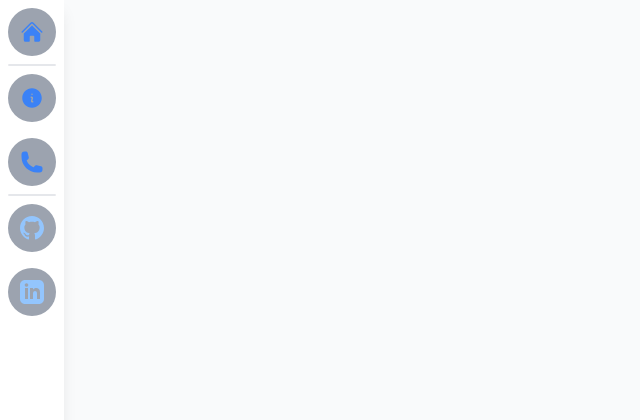
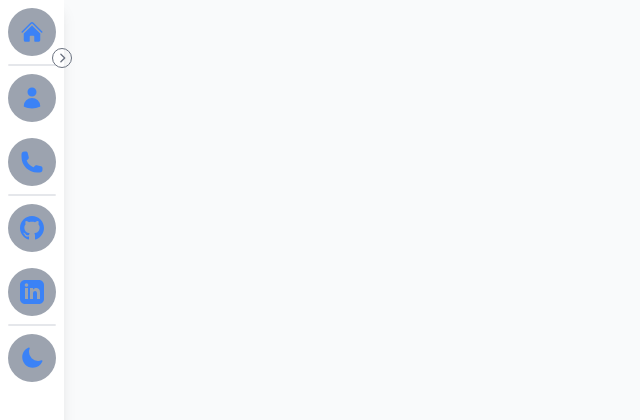
Before and after one commit to bdsilver89/portfolio, a React (Vite) app: page / in a window 1280 px wide. Shown: the top 420 px of the page, without its empty margins (0-640 px from the left). Built offline with nearby package versions, Linux system fonts and the light colour scheme.

Commit message:
feat: tidy up sidebar component, add links to pages including github and linkedin. add dark mode toggle switch to menu

```diff
--- a/src/components/Sidebar.tsx
+++ b/src/components/Sidebar.tsx
@@ -1,16 +1,67 @@
-import { HomeIcon, InformationCircleIcon, PhoneIcon } from "@heroicons/react/24/solid";
-import React from "react";
+import { HomeIcon, PhoneIcon, UserIcon, SunIcon, MoonIcon } from "@heroicons/react/24/solid";
+import { ChevronLeftIcon, ChevronRightIcon } from "@heroicons/react/20/solid";
+import React, { useState } from "react";
 
 import { GitHubIcon, LinkedInIcon } from "@components/icons";
+import { cn } from "@lib/utils";
+import { useDarkModeContext } from "@context/DarkMode";
 
-function SideBarIcon({ icon, text = "tooltip" }: { icon: React.ReactNode; text?: string }) {
+const sidebarIconStyleBase =
+  "group relative mx-auto my-2 flex h-12 cursor-pointer items-center rounded-3xl bg-gray-400 text-blue-500 transition-all duration-300 ease-linear hover:rounded-xl hover:bg-blue-400 hover:text-white dark:bg-gray-800 dark:text-blue-300";
+
+const sideBarIconHoverTextStyle =
+  "absolute left-14 m-2 w-auto min-w-max origin-left scale-0 rounded-md bg-gray-900 p-2 text-xs font-bold text-white shadow-md transition-all duration-100 group-hover:scale-100";
+
+const iconStyle = "h-6 w-6";
+
+type SideBarIconProps = {
+  isOpen: boolean;
+  icon: React.ReactNode;
+  text: string;
+};
+
+type SideBarIconLinkProps = SideBarIconProps & {
+  variant?: "internal" | "external";
+  href: string;
+};
+
+function SideBarIcon(props: SideBarIconProps) {
   return (
-    <div className="group relative mx-auto my-2 flex h-12 w-12 cursor-pointer items-center justify-center rounded-3xl bg-gray-400 text-blue-500 transition-all duration-300 ease-linear hover:rounded-xl hover:bg-blue-400 hover:text-white dark:bg-gray-800 dark:text-blue-300">
-      {icon}
-      <span className="absolute left-14 m-2 w-auto min-w-max origin-left scale-0 rounded-md bg-gray-900 p-2 text-xs font-bold text-white shadow-md transition-all duration-100 group-hover:scale-100">
-        {text}
-      </span>
+    <div className={cn(props.isOpen ? "w-56 justify-start px-3" : "w-12 justify-center", sidebarIconStyleBase)}>
+      {props.icon}
+      {!props.isOpen ? (
+        <span className={sideBarIconHoverTextStyle}>{props.text}</span>
+      ) : (
+        <span className="m-2 font-bold">{props.text}</span>
+      )}
     </div>
+  );
+}
+
+function SideBarIconLink(props: SideBarIconLinkProps) {
+  const { variant = "internal", href, ...rest } = props;
+  return (
+    <a
+      href={href}
+      target={variant === "external" ? "_blank" : "_self"}
+      rel={variant === "external" ? "noopener noreferrer" : ""}
+    >
+      <SideBarIcon {...rest} />
+    </a>
+  );
+}
+
+function SideBarIconDarkModeSwitch({ isOpen }: { isOpen: boolean }) {
+  const { isDarkMode, setDarkMode } = useDarkModeContext();
+
+  return (
+    <button onClick={() => setDarkMode(!isDarkMode)}>
+      <SideBarIcon
+        isOpen={isOpen}
+        text="Toggle Dark Mode"
+        icon={isDarkMode ? <SunIcon className={iconStyle} /> : <MoonIcon className={iconStyle} />}
+      />
+    </button>
   );
 }
 
@@ -19,15 +70,42 @@ function Divider() {
 }
 
 export default function SideBar() {
+  const [isOpen, setOpen] = useState(false);
+
   return (
-    <div className="fixed left-0 top-0 m-0 flex h-screen w-16 flex-col bg-white text-white shadow-lg dark:bg-gray-900">
-      <SideBarIcon icon={<HomeIcon className="h-6 w-6" />} text="Home" />
+    <div
+      className={cn(
+        isOpen ? "w-64" : "w-16",
+        "relative left-0 top-0 m-0 flex h-screen flex-col bg-white text-white shadow-lg transition-all duration-100 dark:bg-gray-900",
+      )}
+    >
+      <button
+        onClick={() => setOpen(!isOpen)}
+        className="absolute -right-2 top-12 h-5 w-5 rounded-full border border-gray-500 text-gray-500 dark:text-white"
+      >
+        {isOpen ? <ChevronLeftIcon /> : <ChevronRightIcon />}
+      </button>
+      <SideBarIconLink href="#" isOpen={isOpen} icon={<HomeIcon className={iconStyle} />} text="Home" />
       <Divider />
-      <SideBarIcon icon={<InformationCircleIcon className="h-6 w-6" />} text="About" />
-      <SideBarIcon icon={<PhoneIcon className="h-6 w-6" />} text="Contact" />
+      <SideBarIconLink href="#" isOpen={isOpen} icon={<UserIcon className={iconStyle} />} text="About" />
+      <SideBarIconLink href="#" isOpen={isOpen} icon={<PhoneIcon className={iconStyle} />} text="Contact" />
       <Divider />
-      <SideBarIcon icon={<GitHubIcon className="h-6 w-6" />} text="GitHub" />
-      <SideBarIcon icon={<LinkedInIcon className="h-6 w-6" />} text="LinkedIn" />
+      <SideBarIconLink
+        href="https://www.github.com/bdsilver89"
+        variant="external"
+        isOpen={isOpen}
+        icon={<GitHubIcon className={iconStyle} />}
+        text="GitHub"
+      />
+      <SideBarIconLink
+        href="https://www.linkedin.com/in/brian-silver"
+        variant="external"
+        isOpen={isOpen}
+        icon={<LinkedInIcon className={iconStyle} />}
+        text="LinkedIn"
+      />
+      <Divider />
+      <SideBarIconDarkModeSwitch isOpen={isOpen} />
     </div>
   );
 }
--- a/src/components/icons/github.tsx
+++ b/src/components/icons/github.tsx
@@ -2,7 +2,7 @@ import { cn } from "@lib/utils";
 
 export default function GitHubIcon({ className }: { className?: string }) {
   return (
-    <svg className={cn(className, "fill-blue-300 group-hover:fill-white")} viewBox="0 0 24 24">
+    <svg className={cn(className, "fill-blue-500 group-hover:fill-white dark:fill-blue-300")} viewBox="0 0 24 24">
       <path d="M12 0c-6.626 0-12 5.373-12 12 0 5.302 3.438 9.8 8.207 11.387.599.111.793-.261.793-.577v-2.234c-3.338.726-4.033-1.416-4.033-1.416-.546-1.387-1.333-1.756-1.333-1.756-1.089-.745.083-.729.083-.729 1.205.084 1.839 1.237 1.839 1.237 1.07 1.834 2.807 1.304 3.492.997.107-.775.418-1.305.762-1.604-2.665-.305-5.467-1.334-5.467-5.931 0-1.311.469-2.381 1.236-3.221-.124-.303-.535-1.524.117-3.176 0 0 1.008-.322 3.301 1.23.957-.266 1.983-.399 3.003-.404 1.02.005 2.047.138 3.006.404 2.291-1.552 3.297-1.23 3.297-1.23.653 1.653.242 2.874.118 3.176.77.84 1.235 1.911 1.235 3.221 0 4.609-2.807 5.624-5.479 5.921.43.372.823 1.102.823 2.222v3.293c0 .319.192.694.801.576 4.765-1.589 8.199-6.086 8.199-11.386 0-6.627-5.373-12-12-12z" />
     </svg>
   );
--- a/src/components/icons/linkedin.tsx
+++ b/src/components/icons/linkedin.tsx
@@ -2,7 +2,7 @@ import { cn } from "@lib/utils";
 
 export default function LinkedInIcon({ className }: { className?: string }) {
   return (
-    <svg className={cn(className, "fill-blue-300 group-hover:fill-white")} viewBox="0 0 24 24">
+    <svg className={cn(className, "fill-blue-500 group-hover:fill-white dark:fill-blue-300")} viewBox="0 0 24 24">
       <path d="M19 0h-14c-2.761 0-5 2.239-5 5v14c0 2.761 2.239 5 5 5h14c2.762 0 5-2.239 5-5v-14c0-2.761-2.238-5-5-5zm-11 19h-3v-11h3v11zm-1.5-12.268c-.966 0-1.75-.79-1.75-1.764s.784-1.764 1.75-1.764 1.75.79 1.75 1.764-.783 1.764-1.75 1.764zm13.5 12.268h-3v-5.604c0-3.368-4-3.113-4 0v5.604h-3v-11h3v1.765c1.396-2.586 7-2.777 7 2.476v6.759z" />
     </svg>
   );
--- a/src/pages/Home.tsx
+++ b/src/pages/Home.tsx
@@ -1,16 +1,10 @@
-import Footer from "@components/Footer";
-import Intro from "@components/Intro";
-import Navbar from "@components/Navbar";
 import SideBar from "@components/Sidebar";
 import Page from "@layouts/Page";
 
 export default function Home() {
   return (
     <Page>
-      {/* <Navbar /> */}
       <SideBar />
-      {/* <Intro /> */}
-      {/* <Footer /> */}
     </Page>
   );
 }
--- a/src/pages/NotFound.tsx
+++ b/src/pages/NotFound.tsx
@@ -1,13 +1,11 @@
-import Footer from "@components/Footer";
-import Navbar from "@components/Navbar";
+import SideBar from "@components/Sidebar";
 import Page from "@layouts/Page";
 
 export default function NotFound() {
   return (
     <Page>
-      <Navbar />
+      <SideBar />
       <h1 className="text-white">Page Not Found</h1>
-      <Footer />
     </Page>
   );
 }
```
